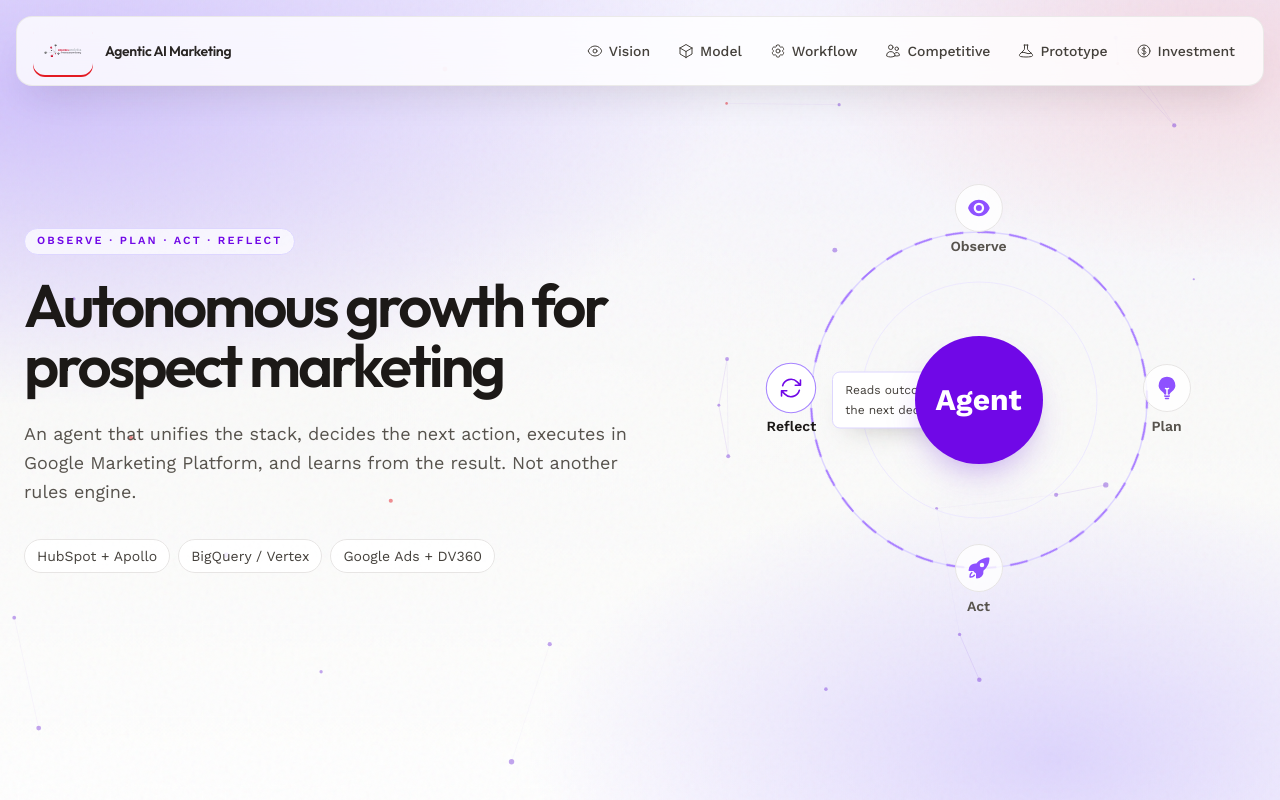
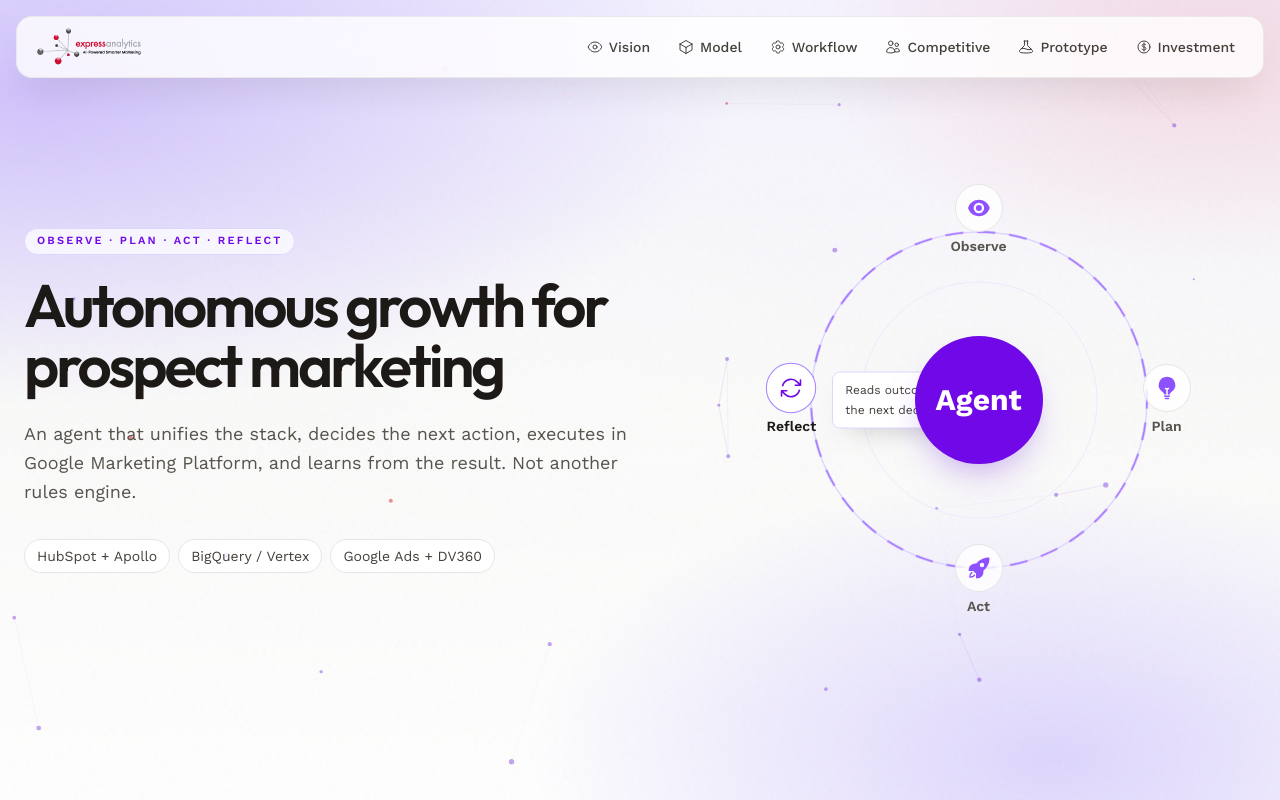
Before and after one commit to ea-shan/agenticai, a Next.js app: page / in a window 1280 px wide. Shown: the top 800 px of the page. Built offline with nearby package versions, Linux system fonts and the light colour scheme.

Commit message:
Build issue fixes

```diff
--- a/src/app/api/gemini/route.ts
+++ b/src/app/api/gemini/route.ts
@@ -27,7 +27,7 @@ function messageText(message: unknown): string {
 }
 
 function cleanText(raw: string) {
-  let text = raw.replace(/<think>[\s\S]*?<\/think>/gi, '').trim();
+  const text = raw.replace(/<think>[\s\S]*?<\/think>/gi, '').trim();
   if (/^(?:here's a thinking process:|thinking process:|reasoning:)/i.test(text)) {
     const labeled = text.match(/(?:\*\*(?:Positioning|The ask|Strength|Gap)\*\*|(?:^|\n)(?:Positioning|The ask|Strength|Gap)\s*[:—-])[\s\S]+$/i);
     if (labeled) return labeled[0].trim();
--- a/src/app/globals.css
+++ b/src/app/globals.css
@@ -24,10 +24,6 @@ body {
 
 .font-heading {
   font-family: var(--font-heading);
-}
-
-.logo-island {
-  box-shadow: inset 0 -2px 0 var(--color-brand-red);
 }
 
 .hero-mesh {
--- a/src/components/Header.tsx
+++ b/src/components/Header.tsx
@@ -12,16 +12,17 @@ const navLinks = [
   { href: "#investment", label: "Investment", icon: CurrencyDollarIcon },
 ];
 
-function LogoMark({ compact = false }: { compact?: boolean }) {
+function LogoMark() {
   return (
-    <span className="logo-island flex items-center rounded-xl px-2.5 py-1.5 ring-1 ring-white/10">
+    <span className="flex h-11 items-center overflow-visible">
       <Image
         src="/EA_logo.svg"
         alt="Express Analytics"
-        width={compact ? 168 : 200}
-        height={compact ? 36 : 44}
+        width={1080}
+        height={420}
         priority
-        className={compact ? "h-8 w-auto" : "h-9 w-auto sm:h-10"}
+        unoptimized
+        className="h-11 w-auto max-w-none object-contain object-left"
       />
     </span>
   );
@@ -32,11 +33,8 @@ export default function Header() {
   return (
     <nav className="fixed top-4 left-4 right-4 z-50 mx-auto max-w-7xl rounded-2xl border border-stone-200/80 bg-white/80 px-3 py-2 shadow-[0_20px_40px_-18px_rgba(28,25,23,0.16)] backdrop-blur-xl sm:px-4">
       <div className="flex items-center justify-between gap-3">
-        <a href="#vision" className="flex min-w-0 items-center gap-3 rounded-xl focus-visible:outline focus-visible:outline-2 focus-visible:outline-offset-2 focus-visible:outline-violet-600">
+        <a href="#vision" className="flex h-11 min-w-0 items-center rounded-xl focus-visible:outline focus-visible:outline-2 focus-visible:outline-offset-2 focus-visible:outline-violet-600">
           <LogoMark />
-          <span className="hidden truncate font-heading text-sm font-semibold tracking-tight text-stone-800 xl:inline">
-            Agentic AI Marketing
-          </span>
         </a>
         <div className="hidden items-center gap-1 lg:flex">
           {navLinks.map((link) => (
@@ -66,7 +64,7 @@ export default function Header() {
             onClick={(e) => e.stopPropagation()}
           >
             <div className="mb-8 flex items-center justify-between">
-              <LogoMark compact />
+              <LogoMark />
               <button
                 className="inline-flex h-11 w-11 cursor-pointer items-center justify-center rounded-full focus-visible:outline focus-visible:outline-2 focus-visible:outline-violet-600"
                 onClick={() => setMenuOpen(false)}
```
Also changed, not shown: public/EA_logo.svg.
